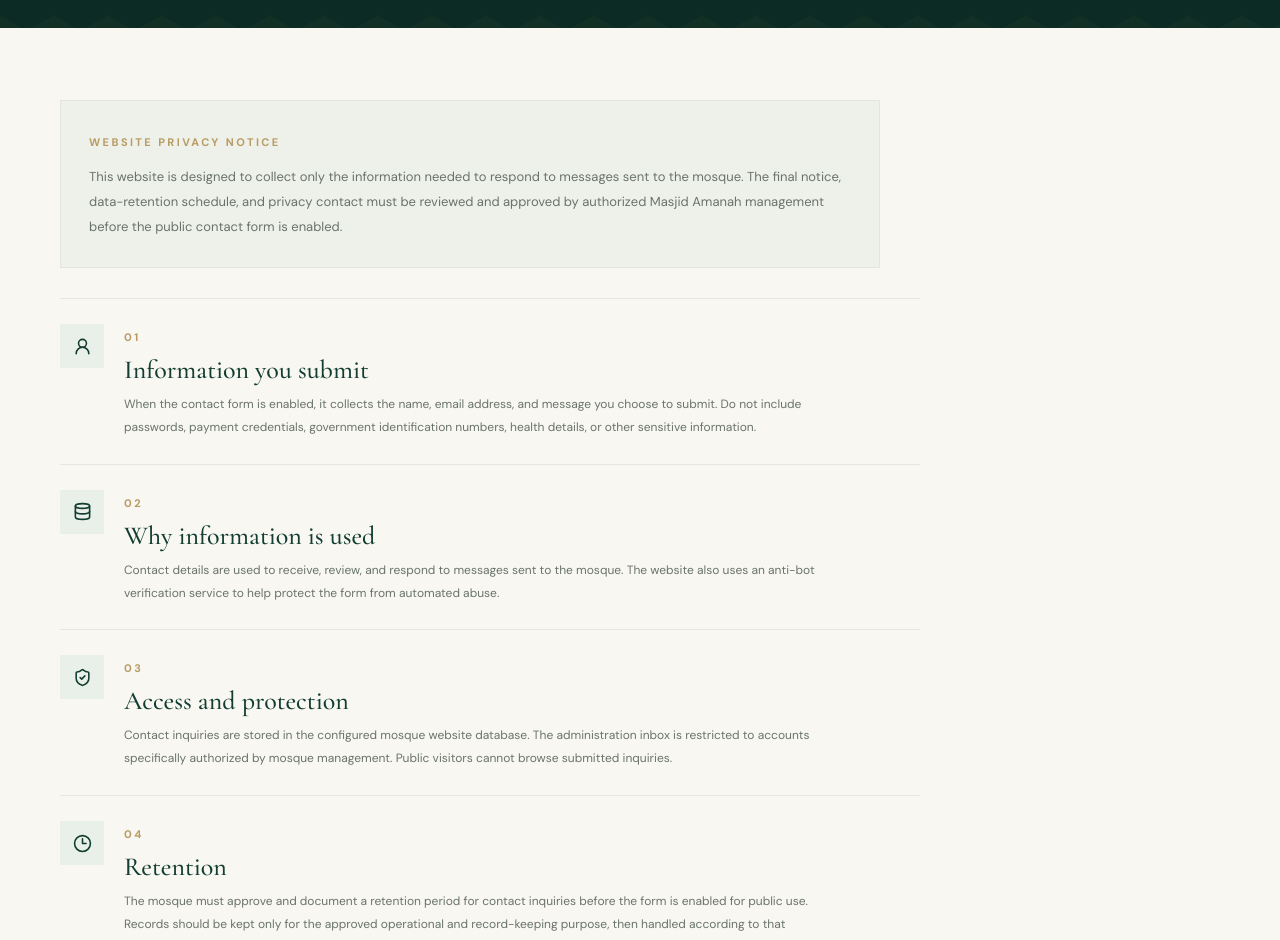
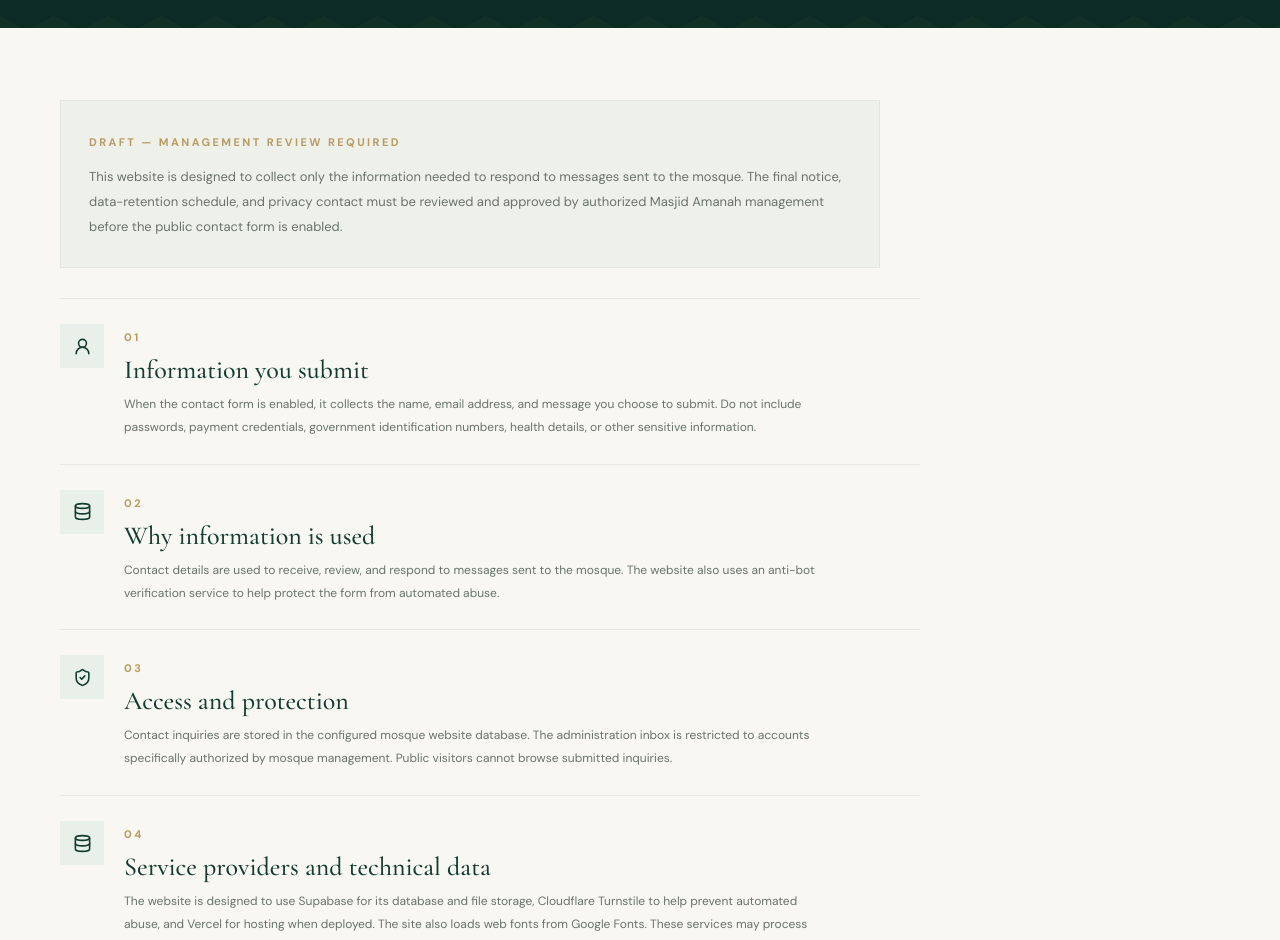
Before and after one commit to azuleermenu-dot/Masjid-Amanah-Mosque-, a Next.js app: page /privacy in a window 1280 px wide. Shown: the part 520-1460 px from the top of the page. Built offline with nearby package versions, Linux system fonts and the light colour scheme; no server answers.

Commit message:
Expand privacy draft with service-provider transparency and approval label

```diff
--- a/app/privacy/page.tsx
+++ b/app/privacy/page.tsx
@@ -25,6 +25,11 @@ const sections = [
     body: "Contact inquiries are stored in the configured mosque website database. The administration inbox is restricted to accounts specifically authorized by mosque management. Public visitors cannot browse submitted inquiries.",
   },
   {
+    icon: Database,
+    title: "Service providers and technical data",
+    body: "The website is designed to use Supabase for its database and file storage, Cloudflare Turnstile to help prevent automated abuse, and Vercel for hosting when deployed. The site also loads web fonts from Google Fonts. These services may process technical request information required to deliver, protect, or operate their features; their own privacy notices and terms also apply.",
+  },
+  {
     icon: Clock3,
     title: "Retention",
     body: "The mosque must approve and document a retention period for contact inquiries before the form is enabled for public use. Records should be kept only for the approved operational and record-keeping purpose, then handled according to that schedule.",
@@ -44,7 +49,7 @@ export default function PrivacyPage() {
       description="This notice explains how information submitted through the Masjid Amanah website is intended to be handled."
     >
       <div className="privacy-intro">
-        <span className="eyebrow">Website privacy notice</span>
+        <span className="eyebrow">Draft — management review required</span>
         <p>
           This website is designed to collect only the information needed to respond to messages sent to the mosque. The final notice, data-retention schedule, and privacy contact must be reviewed and approved by authorized Masjid Amanah management before the public contact form is enabled.
         </p>
```
